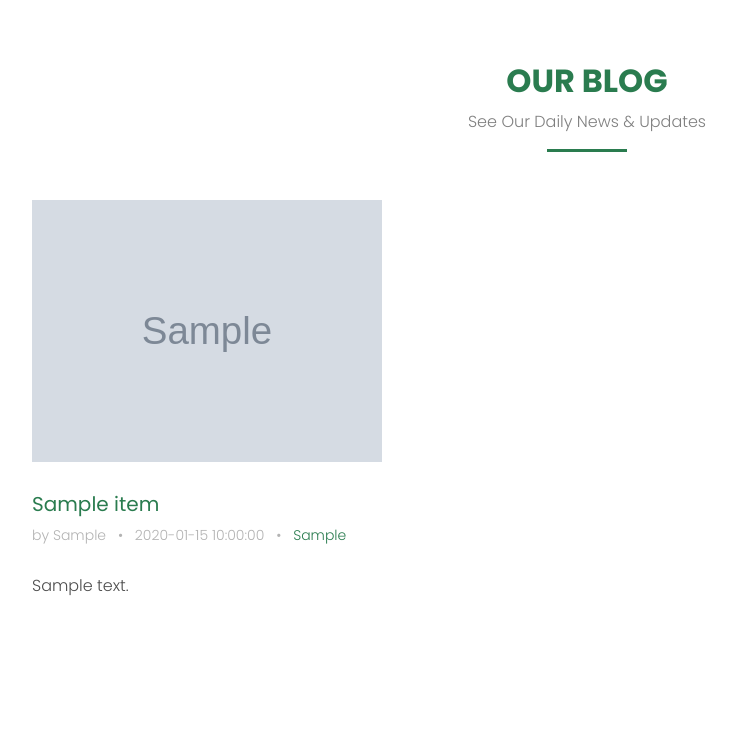
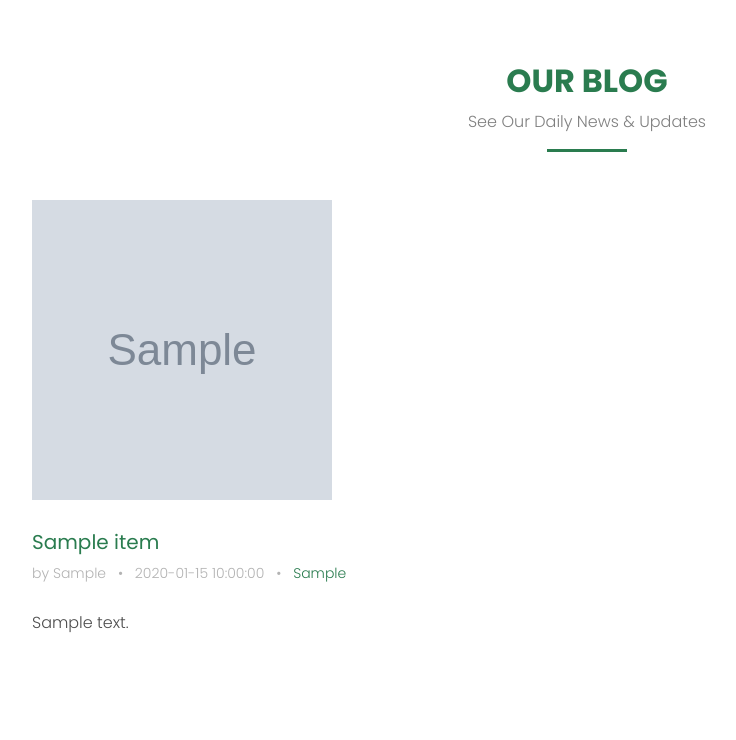
Before and after one commit to Farmulaio/Farmula, a Flask app: template farmula/templates/blogs.html in a window 1280 px wide. Shown: the part 518-1258 px from the top of the page, without its empty margins (53-789 px from the left). Run offline with Flask 2, Linux system fonts and the light colour scheme; the template is opened without the code that fills it: most values are stand-ins (such as "Sample title", 1, 10 or a date in 2020); grey boxes marked "Sample" are stand-in pictures; some libraries are stand-ins or nearby versions; some web fonts are replaced.

Commit message:
edit image size for blog and blogs template

```diff
--- a/farmula/templates/blogs.html
+++ b/farmula/templates/blogs.html
@@ -18,7 +18,7 @@
         {% for item in BlogItems %}
         <div class="col-md-6 col-lg-4 mb-4 mb-lg-4" data-aos="fade-up">
           <div class="h-entry">
-            <img src="{{url_for('static' , filename = 'images/' + item.ImageUrl ) }}" alt="Image" class="img-fluid">
+            <img src="{{url_for('static' , filename = 'images/' + item.ImageUrl ) }}" alt="Image" class="img-fluid" style="width: 300px; height: 300px;">
             <h2 class="font-size-regular"><a href="{{url_for('view_blog', IdBlog = item.IdBlog )}}">{{ item.BlogTitle }}</a></h2>
             <div class="meta mb-4">by {{ item.user.FirstName }} <span class="mx-2">&bullet;</span> {{ item.CreatedAt }} <span class="mx-2">&bullet;</span> <a href="#">{{ item.blogtype.BlogType }}</a></div>
             <p style=" -webkit-line-clamp: 3; white-space: nowrap; overflow: hidden; text-overflow: ellipsis; max-width: 200ch;">{{ item.Content }}</p>
--- a/farmula/templates/index.html
+++ b/farmula/templates/index.html
@@ -635,7 +635,7 @@
           {% for item in BlogItems %}
           <div class="col-md-6 col-lg-4 mb-4 mb-lg-4" data-aos="fade-up">
             <div class="h-entry">
-              <img src="{{url_for('static' , filename = 'images/' + item.ImageUrl  ) }}" alt="Image" class="img-fluid">
+              <img src="{{url_for('static' , filename = 'images/' + item.ImageUrl  ) }}" alt="Image" class="img-fluid" style="width: 250px; height: 250px !important;">
               <h2 class="font-size-regular"><a href="{{url_for('view_blog', IdBlog = item.IdBlog )}}">{{ item.BlogTitle }}</a></h2>
               <div class="meta mb-4">by {{ item.user.FirstName }} <span class="mx-2">&bullet;</span> {{ item.CreatedAt }} <span class="mx-2">&bullet;</span> <a href="#">{{ item.blogtype.BlogType }}</a></div>
               <p style=" -webkit-line-clamp: 3; white-space: nowrap; overflow: hidden; text-overflow: ellipsis; max-width: 200ch;">{{ item.Content }}</p>
```
Also changed, not shown: farmula/static/images/burgerjoint.png (added).
